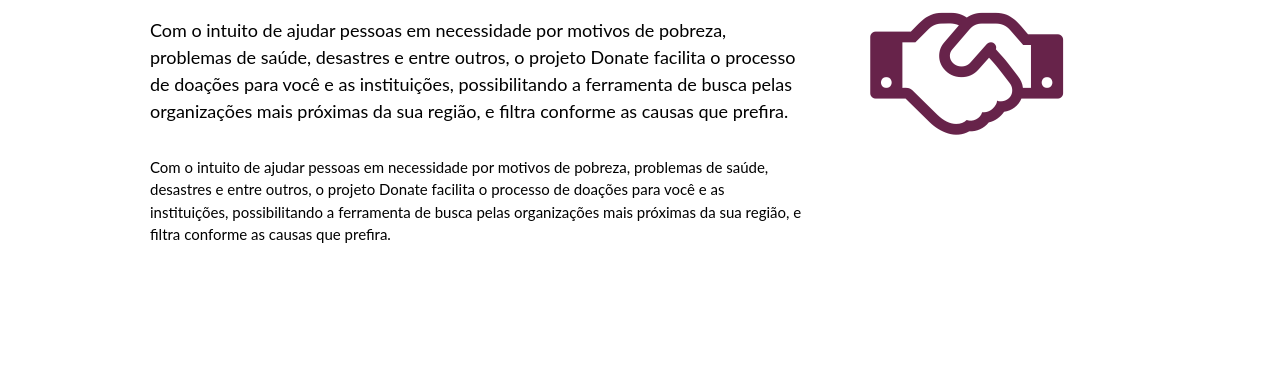
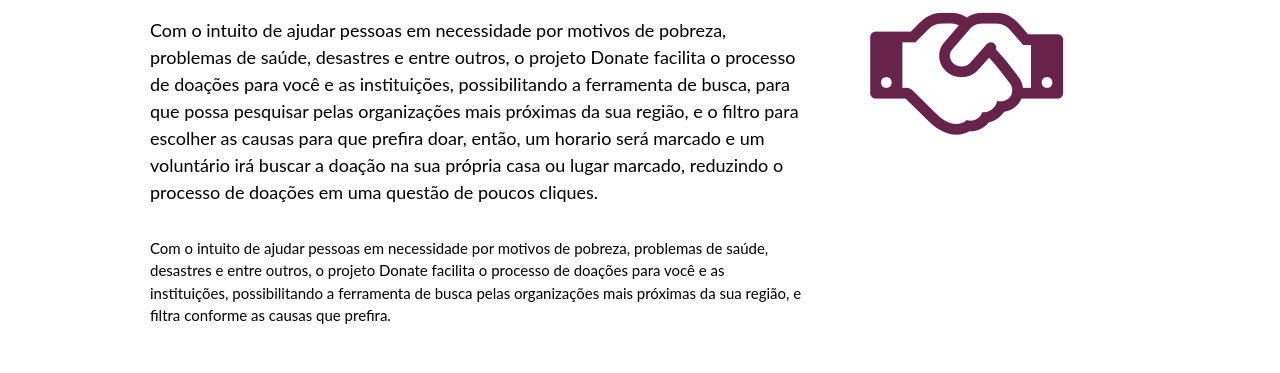
Before and after one commit to VitorGoatman/site-donate, a plain HTML site: page index.html in a window 1280 px wide. Shown: the part 601-974 px from the top of the page. Drawn offline with Linux system fonts and the light colour scheme.

Commit message:
Alterar texto

```diff
--- a/index.html
+++ b/index.html
@@ -56,7 +56,7 @@ body,h1,h2,h3,h4,h5,h6 {font-family: "Lato", sans-serif}
               <div class="w3-content">
                 <div class="w3-twothird">
                   <h1 id="h1">Unindo forças</h1>
-                  <h5 class="w3-padding-16">Com o intuito de ajudar pessoas em necessidade por motivos de pobreza, problemas de saúde, desastres e entre outros, o projeto Donate facilita o processo de doações para você e as instituições, possibilitando a ferramenta de busca pelas organizações mais próximas da sua região, e filtra conforme as causas que prefira.</h5>
+                  <h5 class="w3-padding-16">Com o intuito de ajudar pessoas em necessidade por motivos de pobreza, problemas de saúde, desastres e entre outros, o projeto Donate facilita o processo de doações para você e as instituições, possibilitando a ferramenta de busca, para que possa pesquisar pelas organizações mais próximas da sua região, e o filtro para escolher as causas para que prefira doar, então, um horario será marcado e um voluntário irá buscar a doação na sua própria casa ou lugar marcado, reduzindo o processo de doações em uma questão de poucos cliques.</h5>
 
                   <p>Com o intuito de ajudar pessoas em necessidade por motivos de pobreza, problemas de saúde, desastres e entre outros, o projeto Donate facilita o processo de doações para você e as instituições, possibilitando a ferramenta de busca pelas organizações mais próximas da sua região, e filtra conforme as causas que prefira.</p>
                 </div>
```
